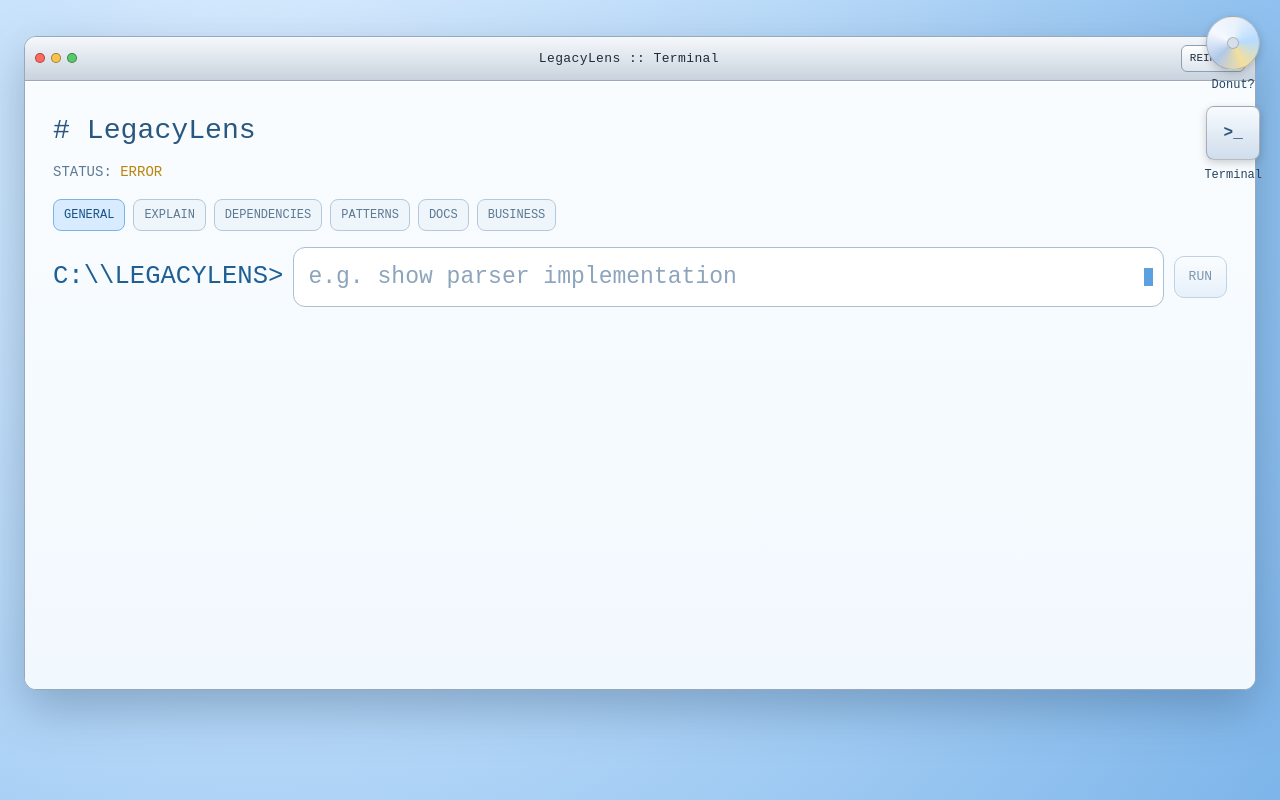
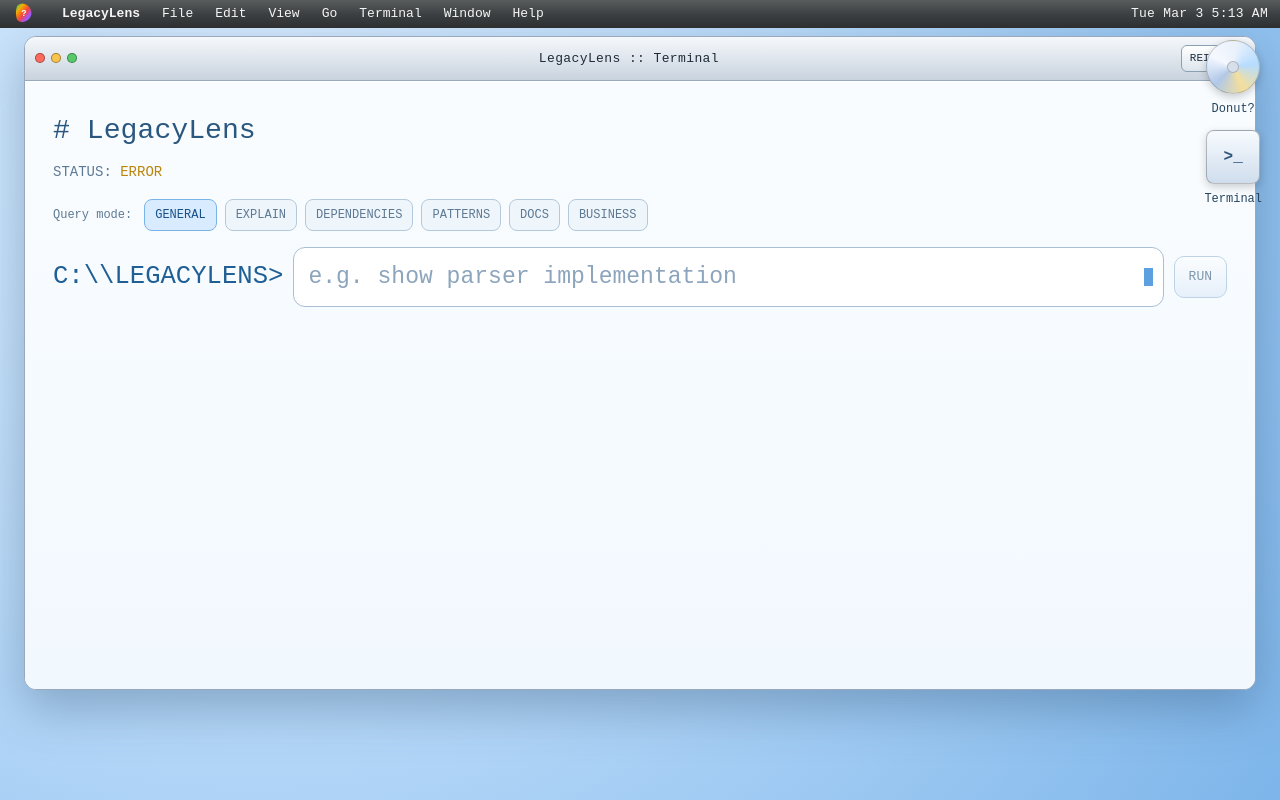
Before and after one commit to s85191939/LegacyLens, a React (Vite) app in the folder frontend/: page / in a window 1280 px wide. Built offline with nearby package versions, Linux system fonts and the light colour scheme; no server answers.

Commit message:
fix(railway): avoid startup hangs on qdrant; polish mac-style desktop controls

```diff
--- a/frontend/src/App.jsx
+++ b/frontend/src/App.jsx
@@ -6,13 +6,21 @@
 const API_BASE = '/api'
 
 const FEATURES = [
-  { id: null, label: 'GENERAL' },
-  { id: 'explain', label: 'EXPLAIN' },
-  { id: 'dependencies', label: 'DEPENDENCIES' },
-  { id: 'patterns', label: 'PATTERNS' },
-  { id: 'documentation', label: 'DOCS' },
-  { id: 'business_logic', label: 'BUSINESS' },
+  { id: null, label: 'GENERAL', hint: 'General search' },
+  { id: 'explain', label: 'EXPLAIN', hint: 'Code explanation' },
+  { id: 'dependencies', label: 'DEPENDENCIES', hint: 'Dependency mapping' },
+  { id: 'patterns', label: 'PATTERNS', hint: 'Pattern detection' },
+  { id: 'documentation', label: 'DOCS', hint: 'Documentation' },
+  { id: 'business_logic', label: 'BUSINESS', hint: 'Business logic' },
 ]
+
+function formatMenuTime(date) {
+  const day = date.toLocaleDateString([], { weekday: 'short' })
+  const month = date.toLocaleDateString([], { month: 'short' })
+  const dayNum = date.getDate()
+  const time = date.toLocaleTimeString([], { hour: 'numeric', minute: '2-digit' })
+  return `${day} ${month} ${dayNum} ${time}`
+}
 
 function App() {
   const [query, setQuery] = useState('')
@@ -23,6 +31,7 @@
   const [feature, setFeature] = useState(null)
   const [timings, setTimings] = useState(null)
   const [health, setHealth] = useState(null)
+  const [menuTime, setMenuTime] = useState(() => formatMenuTime(new Date()))
 
   const [showTerminal, setShowTerminal] = useState(true)
   const [isMinimized, setIsMinimized] = useState(false)
@@ -34,6 +43,11 @@
       .then((res) => res.json())
       .then((data) => setHealth(data))
       .catch((err) => setHealth({ status: 'error', error: err.message }))
+  }, [])
+
+  useEffect(() => {
+    const t = setInterval(() => setMenuTime(formatMenuTime(new Date())), 1000)
+    return () => clearInterval(t)
   }, [])
 
   const handleQuery = async (queryText) => {
@@ -136,6 +150,43 @@
 
   return (
     <div className="desktop-shell">
+      {/* Top menu bar: rainbow banana logo (left) + toolbar + time (right) */}
+      <header className="menu-bar">
+        <div className="menu-bar-left">
+          <span className="menu-bar-logo" aria-hidden="true">
+            <svg className="rainbow-banana-logo" viewBox="0 0 32 32" fill="none" xmlns="http://www.w3.org/2000/svg">
+              <defs>
+                <linearGradient id="menu-banana-rainbow" x1="0%" y1="0%" x2="100%" y2="100%">
+                  <stop offset="0%" stopColor="#22c55e" />
+                  <stop offset="25%" stopColor="#eab308" />
+                  <stop offset="40%" stopColor="#f97316" />
+                  <stop offset="55%" stopColor="#ef4444" />
+                  <stop offset="75%" stopColor="#a855f7" />
+                  <stop offset="100%" stopColor="#3b82f6" />
+                </linearGradient>
+              </defs>
+              <path fill="url(#menu-banana-rainbow)" d="M6 8 Q4 16 7 24 Q11 28 17 26 Q24 24 26 16 Q26 8 20 4 Q14 0 8 4 Q6 6 6 8 Z" />
+              <text x="16" y="18" textAnchor="middle" fill="white" fontSize="12" fontWeight="bold">?</text>
+            </svg>
+          </span>
+          <nav className="menu-bar-toolbar" aria-label="Main menu">
+            <span className="menu-bar-item menu-bar-app">LegacyLens</span>
+            <button type="button" className="menu-bar-item">File</button>
+            <button type="button" className="menu-bar-item">Edit</button>
+            <button type="button" className="menu-bar-item">View</button>
+            <button type="button" className="menu-bar-item">Go</button>
+            <button type="button" className="menu-bar-item" onClick={restoreTerminal}>Terminal</button>
+            <button type="button" className="menu-bar-item">Window</button>
+            <button type="button" className="menu-bar-item">Help</button>
+          </nav>
+        </div>
+        <div className="menu-bar-right">
+          <time dateTime={new Date().toISOString()} className="menu-bar-time" title={menuTime}>
+            {menuTime}
+          </time>
+        </div>
+      </header>
+
       <div className="desktop-icons-stack" aria-hidden="true">
         <button className="desktop-icon" onClick={() => setShowDonutWindow(true)}>
           <div className="cd-icon">
@@ -187,15 +238,23 @@
               </p>
 
               <div className="feature-row">
+                <span className="feature-row-label">Query mode:</span>
                 {FEATURES.map((f) => (
                   <button
-                    key={f.id || 'general'}
+                    key={f.id ?? 'general'}
+                    type="button"
                     onClick={() => setFeature(f.id)}
                     className={`feature-chip ${feature === f.id ? 'active' : ''}`}
+                    title={f.hint}
                   >
                     {f.label}
                   </button>
                 ))}
+                {feature != null && (
+                  <span className="feature-hint">
+                    ({FEATURES.find((x) => x.id === feature)?.hint ?? 'General'})
+                  </span>
+                )}
               </div>
 
               <QueryInput onSubmit={handleQuery} loading={loading} query={query} setQuery={setQuery} />
--- a/frontend/src/index.css
+++ b/frontend/src/index.css
@@ -91,14 +91,20 @@
   display: flex;
   align-items: center;
   justify-content: center;
-  width: 20px;
-  height: 20px;
+  width: 24px;
+  height: 24px;
+  flex-shrink: 0;
 }
 
 .rainbow-banana-logo {
   width: 100%;
   height: 100%;
   display: block;
+}
+
+.menu-bar-app {
+  cursor: default;
+  font-weight: 600;
 }
 
 .menu-bar-right {
@@ -217,6 +223,20 @@
   display: flex;
   gap: 8px;
   flex-wrap: wrap;
+  align-items: center;
+}
+
+.feature-row-label {
+  font-size: 12px;
+  color: var(--ink-muted);
+  margin-right: 4px;
+}
+
+.feature-hint {
+  font-size: 12px;
+  color: var(--ink-muted);
+  font-style: italic;
+  margin-left: 4px;
 }
 
 .feature-chip {
@@ -581,7 +601,7 @@
 
 .desktop-icons-stack {
   position: fixed;
-  top: 16px;
+  top: 40px;
   right: 18px;
   display: flex;
   flex-direction: column;
```
Also changed, not shown: 1 other file (tests, documents, lock files or other folders).
